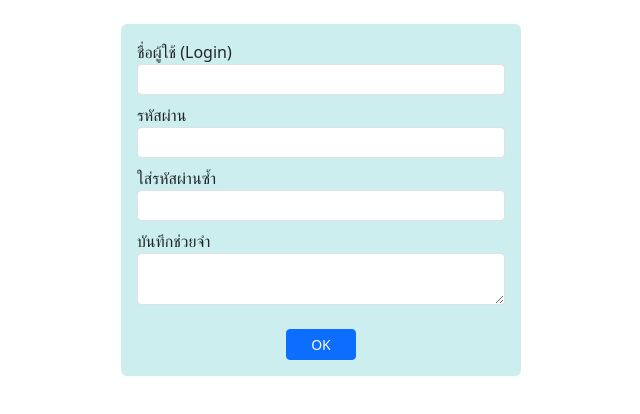
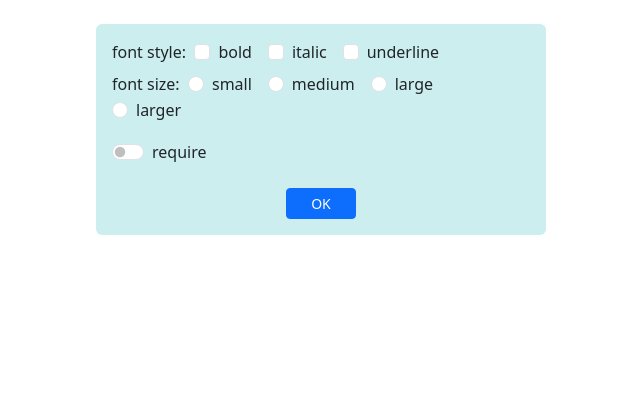
Before and after one commit to phutadonza/app1, a React (Create React App) app: page / in a window 1280 px wide. Shown: the top 414 px of the page, without its empty margins (319-959 px from the left). Built offline with nearby package versions, Linux system fonts and the light colour scheme.

Commit message:
create-formcheck
create-formcheck

```diff
--- a/src/App.js
+++ b/src/App.js
@@ -1,8 +1,8 @@
 import React from "react";
-import FormText from "./form-text";
+import FormCheck from "./form-check";
 
 
 
 export default function App() {
-  return <FormText />;
+  return <FormCheck />;
 }
--- /dev/null
+++ b/src/form-check.js
@@ -0,0 +1,86 @@
+import React from 'react'
+
+export default function FormCheck(){
+    const switchReq = React.useRef()
+    const style = ['bold','italic','underline']
+    const sizes = ['small','medium','large','larger']
+    let checkedStyles = []
+    let checkedSize = ''
+
+    const onChangeCheckbox = (event) => {
+        let checked = event.target.checked
+        let value = event.target.value
+        let idx = checkedStyles.indexOf(value)
+        if(checked && idx === -1){
+            checkedStyles.push(value)
+        }else{
+            checkedStyles.splice(idx,1)
+        }
+    }
+
+    const onChangeRadio = (event) =>{
+        checkedSize = event.target.value
+    }
+
+    const onClickButton =()=>{
+        if(switchReq.current.checked){
+            if(checkedStyles.length === 0){
+                alert('Please select style')
+                return
+            }else if(checkedSize===''){
+                alert('')
+                return
+            }
+        }
+        let msg = 'selected style(s):' + checkedStyles.join(',')
+        msg += '\nselected size:' + checkedSize
+        alert(msg)
+    }
+
+
+return(
+    <div className='mt-4 mx-auto p-3 rounded'
+    style={{width:'450px',background:'#cee'}}>
+        <form>
+            <span>font style:</span>&nbsp;&nbsp;
+            {
+                style.map((st,i) =>{
+                    return(
+                        <div className="form-check form-check-inline mb-2">
+                            <input type="checkbox" id={'check'+i} value={st}
+                                className="form-check-input" onChange={onChangeCheckbox}/>
+                            <label htmlFor={'check'+i} className='form-check-label'>{st}</label>
+                        </div>
+                    )
+                })
+            }
+            <br/>
+            <span>font size:</span>&nbsp;&nbsp;
+            {
+                sizes.map((sz,i) =>{
+                    return(
+                        <div className='form-check form-check-inline'>
+                            <input type="radio" id={'radio'+i} name = "fontSize" value={sz}
+                            className='form-check-input' onChange={onChangeRadio}/>
+                            <label htmlFor={'radio'} className='form-check-label'>{sz}</label>
+                        </div>
+                    )
+                })
+            }
+            <div className='form-check form-switch mt-3'>
+                <input type='checkbox' id="sw" value="require"
+                className='form-check-input' ref={switchReq}/>
+                <label htmlFor='sw' className='form-check-label'>
+                    require
+                </label>
+            </div>
+
+            <div className='text-center mt-4'>
+                <button type='button' className='btn btn-sm px-4 btn-primary'
+                    onClick={onClickButton}>OK
+                </button>
+            </div>
+        </form>
+    </div>
+)
+}
```
